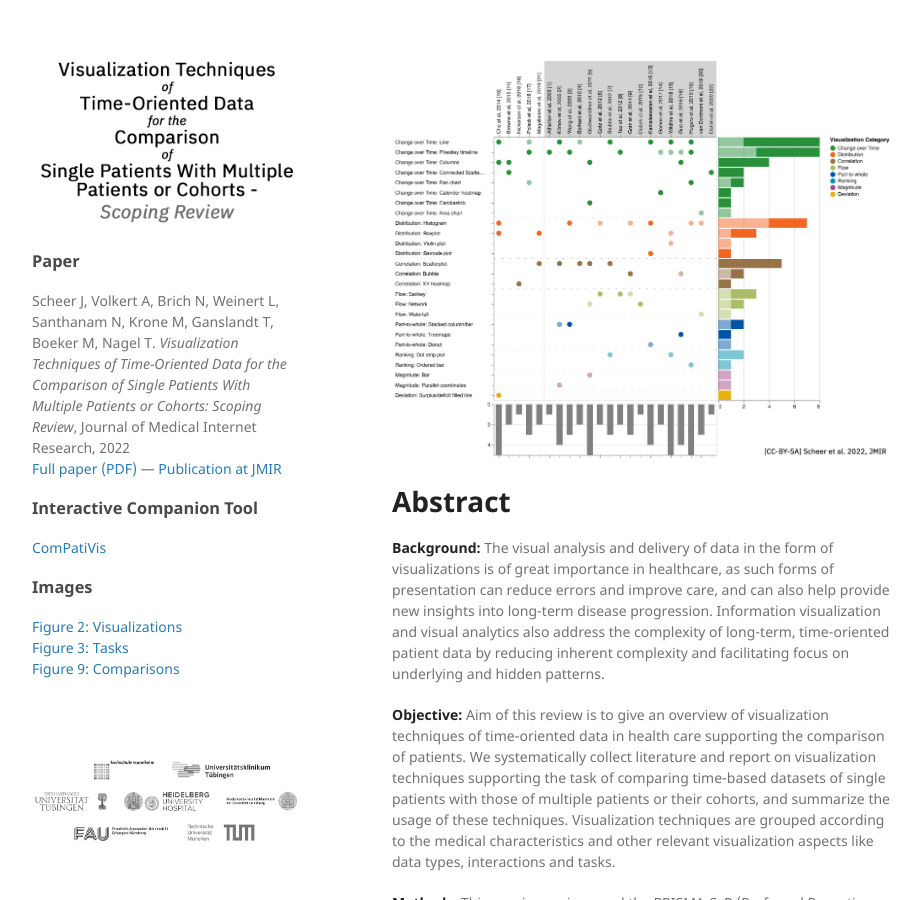
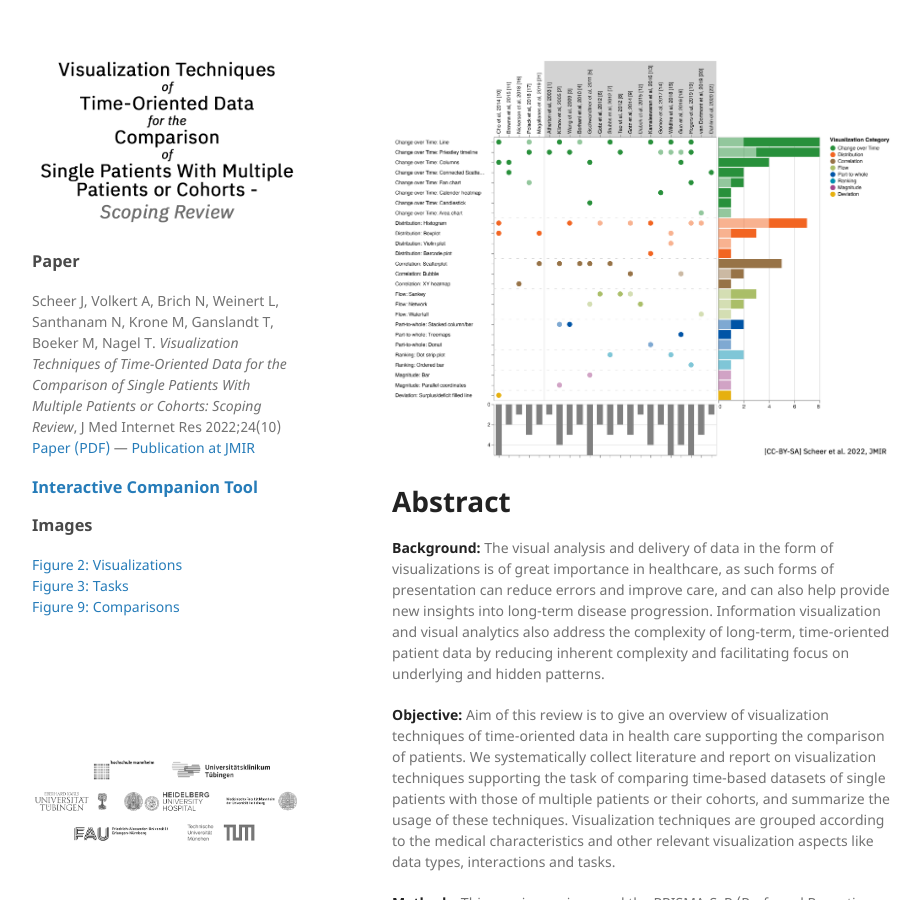
Before and after one commit to TimeVisForComparingPatientsAndCohorts/timevisforcomparingpatientsandcohorts.github.io, a Jekyll site: the page built from index.md, in a window 1280 px wide and 900 px high. Shown: the whole window, without its empty margins (178-1099 px from the left). Built offline with Jekyll 4.4.1, drawn with Linux system fonts in a browser that asks for light colours.

```diff
--- a/_layouts/default.html
+++ b/_layouts/default.html
@@ -47,15 +47,11 @@
         <h3>Paper</h3>
         <p>
           Scheer J, Volkert A, Brich N, Weinert L, Santhanam N, Krone M, Ganslandt T, Boeker M, Nagel T.
-<em>Visualization Techniques of Time-Oriented Data for the Comparison of Single Patients With Multiple Patients or Cohorts: Scoping Review</em>,
-Journal of Medical Internet Research, 2022<br/>
-          <a href="https://www.jmir.org/2022/10/e38041/PDF">Full paper (PDF)</a> &mdash; <a href="https://www.jmir.org/2022/10/e38041">Publication at JMIR</a>
+<em>Visualization Techniques of Time-Oriented Data for the Comparison of Single Patients With Multiple Patients or Cohorts: Scoping Review</em>, J Med Internet Res 2022;24(10)<br/>
+          <a href="https://www.jmir.org/2022/10/e38041/PDF">Paper (PDF)</a> &mdash; <a href="https://www.jmir.org/2022/10/e38041">Publication at JMIR</a>
         </p>
 
-        <h3>Interactive Companion Tool</h3>
-        <p>
-          <a href="https://imi-hd.github.io/ComPatiVis/">ComPatiVis</a>
-        </p>
+        <h3><a href="https://imi-hd.github.io/ComPatiVis/">Interactive Companion Tool</a></h3>
 
         <h3>Images</h3>
         <p>
```
